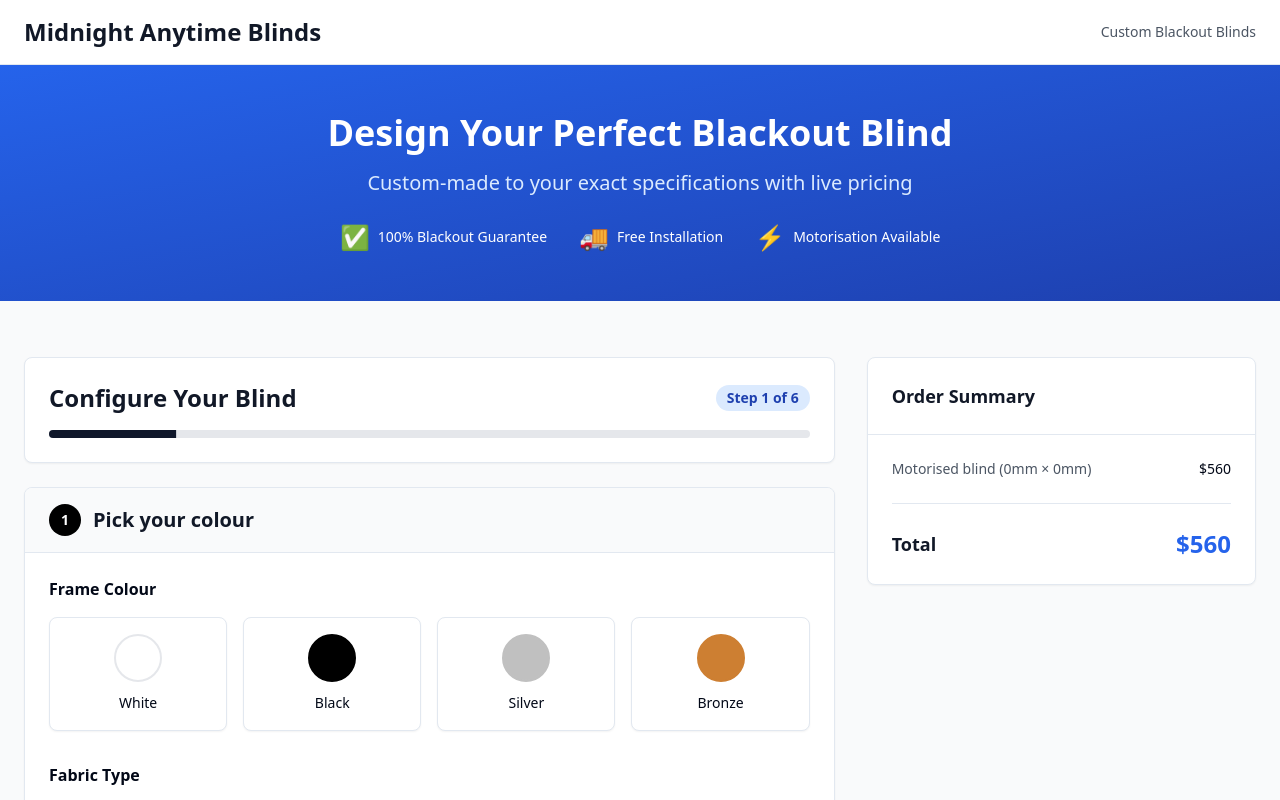
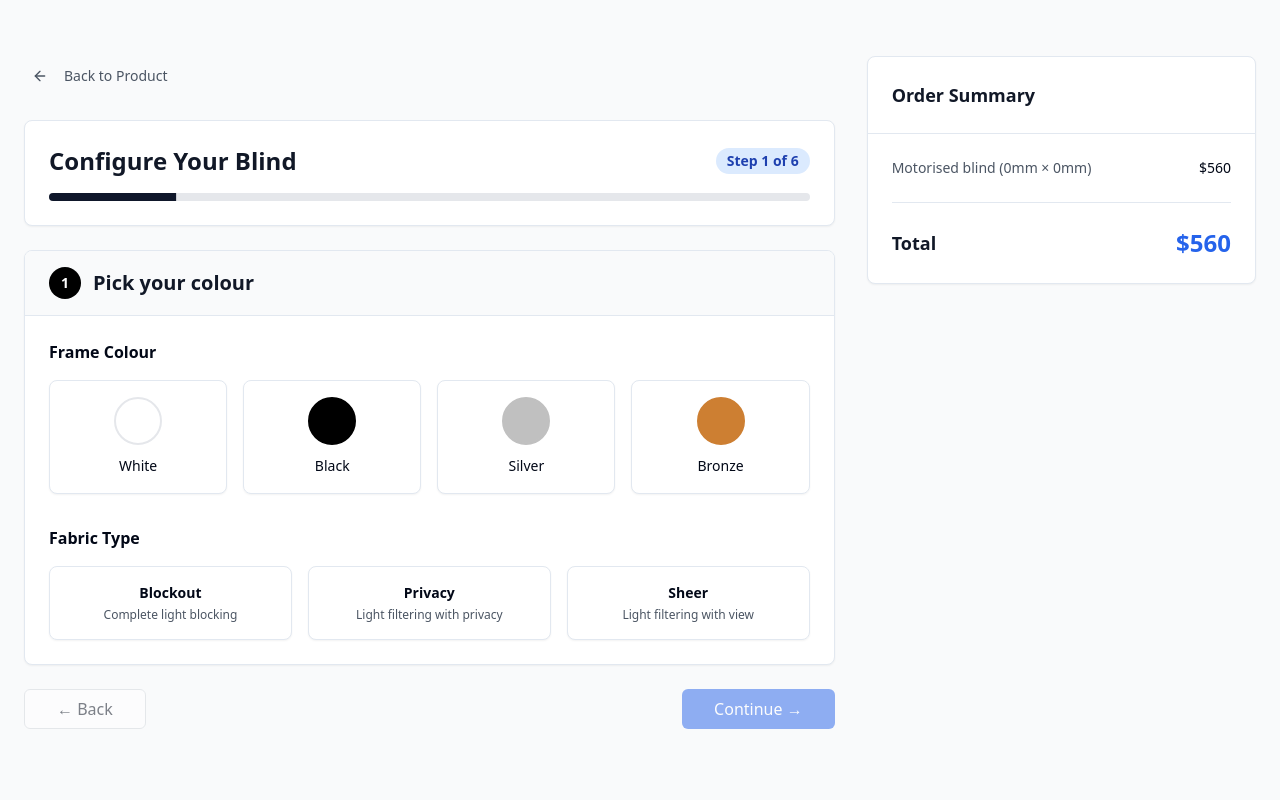
Before and after one commit to Midnightanytimeblinds/midnight-blinds-configurator, a React (Vite) app: page / in a window 1280 px wide. Shown: the top 800 px of the page. Built offline with nearby package versions, Linux system fonts and the light colour scheme.

Commit message:
Refactor: Implement requested UI changes
-   Added a back button to the ProductConfigurator component.
-   Removed the header, hero section, and footer from the Index page.

```diff
--- a/src/components/ProductConfigurator.tsx
+++ b/src/components/ProductConfigurator.tsx
@@ -4,6 +4,7 @@ import { Button } from '@/components/ui/button';
 import { Progress } from '@/components/ui/progress';
 import { Badge } from '@/components/ui/badge';
 import { Separator } from '@/components/ui/separator';
+import { ArrowLeft } from 'lucide-react';
 import ColorStep from './configurator/ColorStep';
 import MountStep from './configurator/MountStep';
 import MeasurementStep from './configurator/MeasurementStep';
@@ -56,6 +57,11 @@ const ProductConfigurator = () => {
   useEffect(() => {
     setPricing(calculatePrice(configuration));
   }, [configuration]);
+
+  const handleBackToProduct = () => {
+    // Navigate back to Shopify product page
+    window.history.back();
+  };
 
   const updateConfiguration = (updates: Partial<Configuration>) => {
     setConfiguration(prev => ({ ...prev, ...updates }));
@@ -125,6 +131,18 @@ const ProductConfigurator = () => {
     <div className="max-w-7xl mx-auto p-6 grid grid-cols-1 lg:grid-cols-3 gap-8">
       {/* Main Configurator */}
       <div className="lg:col-span-2 space-y-6">
+        {/* Back Button */}
+        <div className="flex items-center">
+          <Button
+            variant="ghost"
+            onClick={handleBackToProduct}
+            className="flex items-center space-x-2 text-gray-600 hover:text-gray-900 p-2"
+          >
+            <ArrowLeft className="h-4 w-4" />
+            <span>Back to Product</span>
+          </Button>
+        </div>
+
         {/* Progress Header */}
         <div className="bg-white rounded-lg border shadow-sm p-6">
           <div className="flex items-center justify-between mb-4">
--- a/src/pages/Index.tsx
+++ b/src/pages/Index.tsx
@@ -5,60 +5,9 @@ import ProductConfigurator from '@/components/ProductConfigurator';
 const Index = () => {
   return (
     <div className="min-h-screen bg-gray-50">
-      {/* Header */}
-      <header className="bg-white shadow-sm border-b">
-        <div className="max-w-7xl mx-auto px-6 py-4">
-          <div className="flex items-center justify-between">
-            <h1 className="text-2xl font-bold text-gray-900">
-              Midnight Anytime Blinds
-            </h1>
-            <nav className="text-sm text-gray-600">
-              <span>Custom Blackout Blinds</span>
-            </nav>
-          </div>
-        </div>
-      </header>
-
-      {/* Hero Section */}
-      <section className="bg-gradient-to-br from-blue-600 to-blue-800 text-white py-12">
-        <div className="max-w-7xl mx-auto px-6 text-center">
-          <h2 className="text-4xl font-bold mb-4">
-            Design Your Perfect Blackout Blind
-          </h2>
-          <p className="text-xl text-blue-100 mb-6">
-            Custom-made to your exact specifications with live pricing
-          </p>
-          <div className="flex justify-center space-x-8 text-sm">
-            <div className="flex items-center space-x-2">
-              <span className="text-2xl">✅</span>
-              <span>100% Blackout Guarantee</span>
-            </div>
-            <div className="flex items-center space-x-2">
-              <span className="text-2xl">🚚</span>
-              <span>Free Installation</span>
-            </div>
-            <div className="flex items-center space-x-2">
-              <span className="text-2xl">⚡</span>
-              <span>Motorisation Available</span>
-            </div>
-          </div>
-        </div>
-      </section>
-
-      {/* Main Configurator */}
       <main className="py-8">
         <ProductConfigurator />
       </main>
-
-      {/* Footer */}
-      <footer className="bg-gray-800 text-white py-8 mt-12">
-        <div className="max-w-7xl mx-auto px-6 text-center">
-          <h3 className="text-lg font-semibold mb-2">Midnight Anytime Blinds</h3>
-          <p className="text-gray-400 text-sm">
-            Custom blackout blinds designed and manufactured to perfection
-          </p>
-        </div>
-      </footer>
     </div>
   );
 };
```
